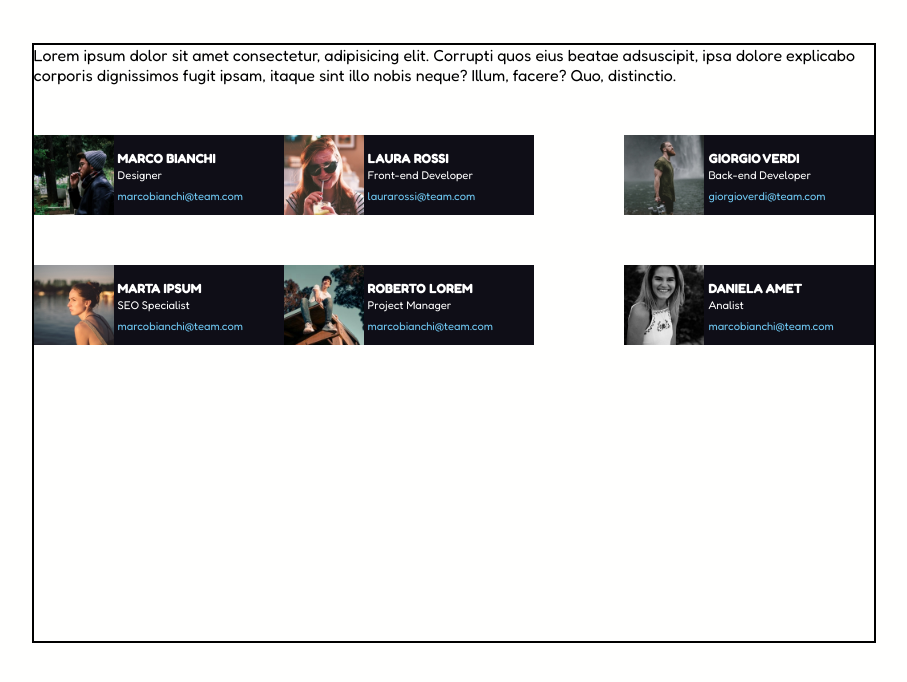
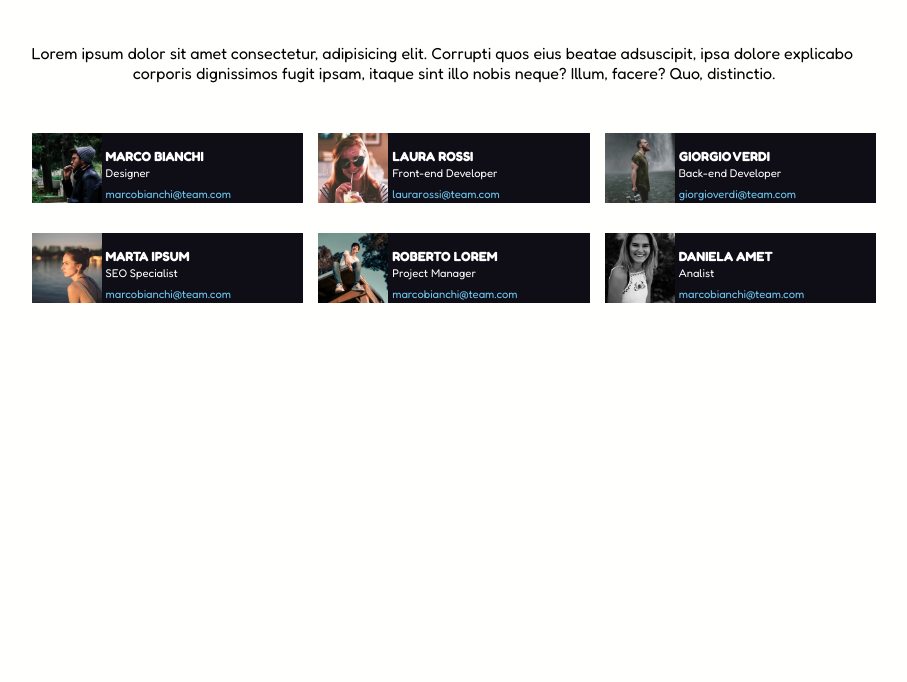
Before and after one commit to FrancescoCauzzi/html-css-float-cards, a plain HTML site: page index.html in a window 1280 px wide. Shown: the part 96-778 px from the top of the page, without its empty margins (186-1093 px from the left). Drawn offline with Linux system fonts and the light colour scheme.

Commit message:
sistemazione finale file css

```diff
--- a/css/style.css
+++ b/css/style.css
@@ -23,7 +23,7 @@ header h1{
 }
 
 .container{
-  border: 2px solid black;
+  /* border: 2px solid black; */
   /* debug */
   height: 600px;
   width: 66%;
@@ -37,6 +37,7 @@ header h1{
 
 .container > p{
   margin-bottom: 50px;
+  text-align-last: center;
 }
 
 .float-left{
@@ -48,18 +49,23 @@ header h1{
 }
 
 img{
-  height: 80px;
+  height: 70px;
   margin-right: 4px;
 }
 
 .profile{
   color: white;
   /* height: 100px; */
-  min-width: 250px;
+  width: calc(100% / 3 - 10px);
+
   background-color: #0F0E17;
+  margin-bottom: 30px;
 
-  margin-bottom: 50px;
+  /* margin-bottom: 50px; */
+}
 
+.middle{
+  margin-left: 15px;
 }
 
 .profile h5{
```
